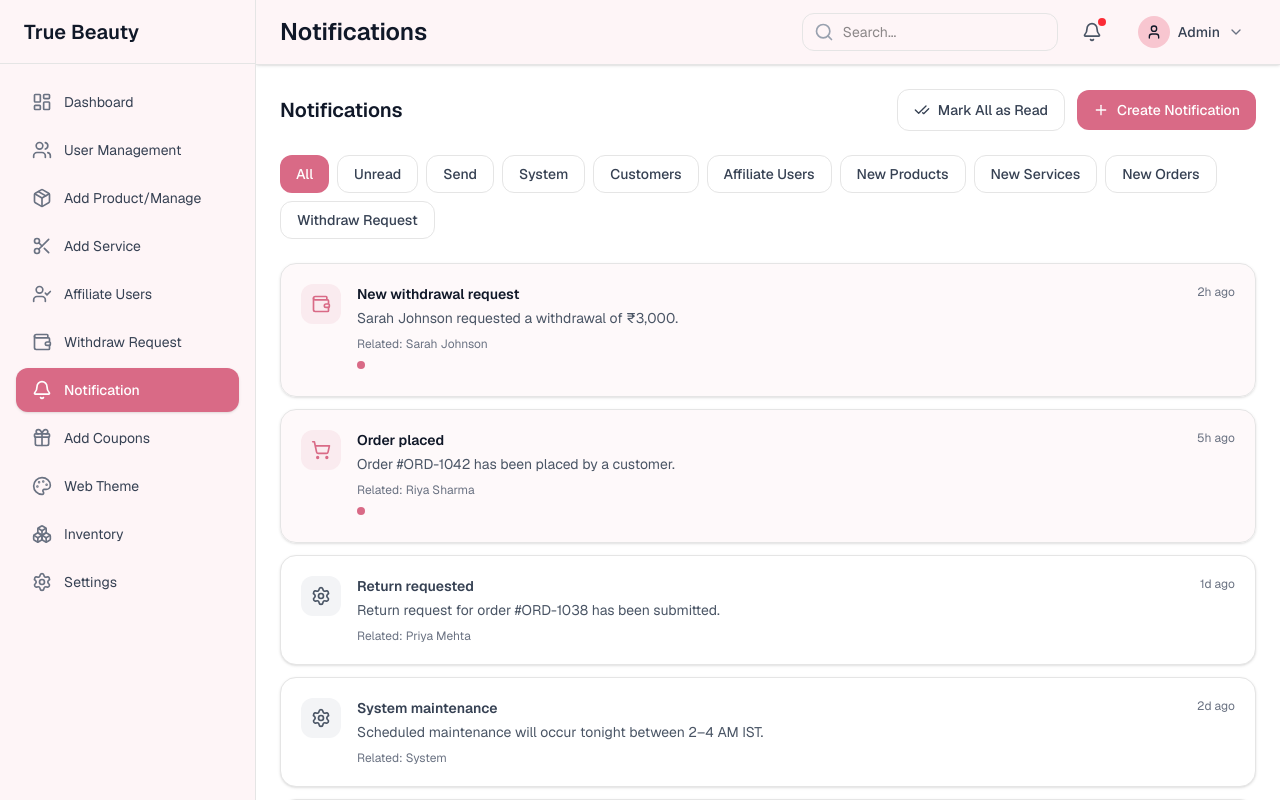
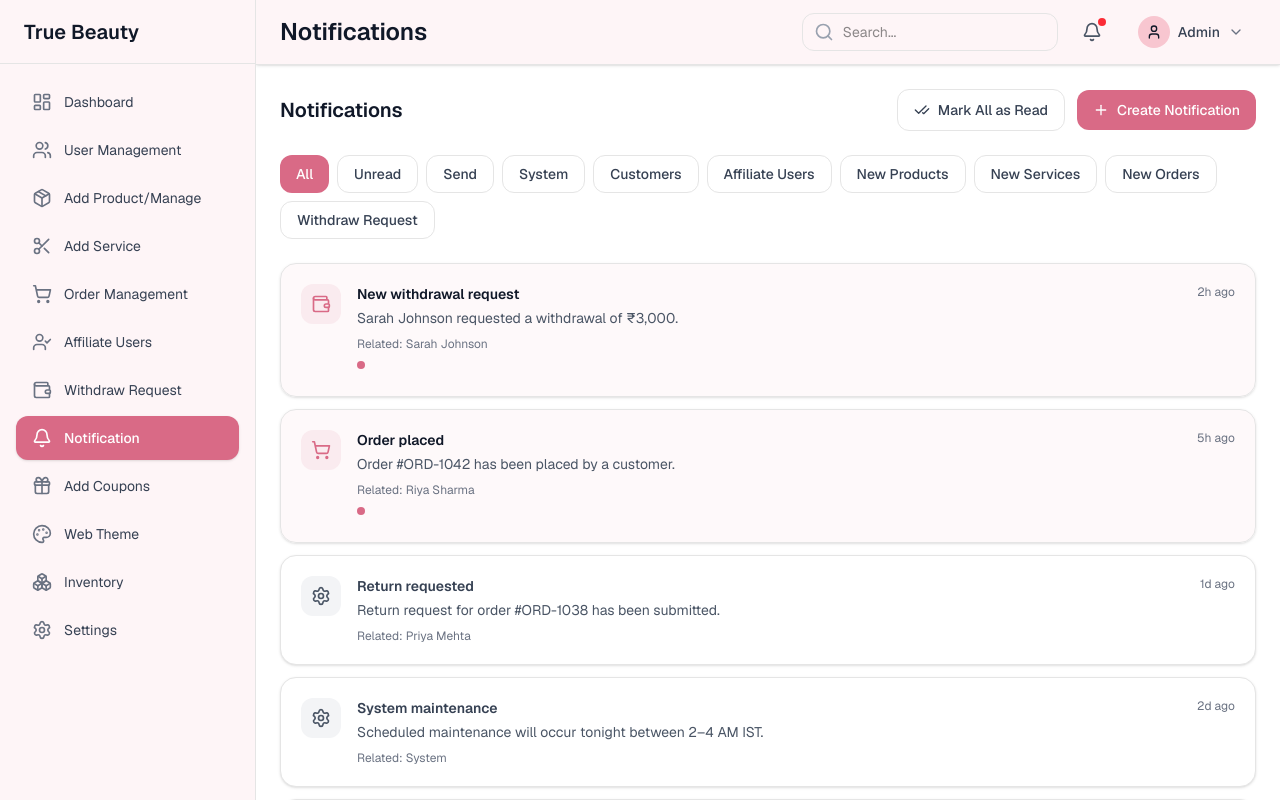
Before and after one commit to ZoyaAnsari19/true-beauty-admin-panel, a Next.js app: page /notifications in a window 1280 px wide. Built offline with nearby package versions, Linux system fonts and the light colour scheme.

Commit message:
Restore "Order Management" menu item in SideBar component for improved navigation.

```diff
--- a/components/SideBar.tsx
+++ b/components/SideBar.tsx
@@ -31,7 +31,7 @@ const menuItems: MenuItem[] = [
   { label: "User Management", icon: Users, href: "/users" },
   { label: "Add Product/Manage", icon: Package, href: "/products" },
   { label: "Add Service", icon: Scissors, href: "/services" },
-  // { label: "Order Management", icon: ShoppingCart, href: "/orders" },
+  { label: "Order Management", icon: ShoppingCart, href: "/orders" },
   { label: "Affiliate Users", icon: UserCheck, href: "/affiliates" },
   { label: "Withdraw Request", icon: Wallet, href: "/withdraw-requests" },
   { label: "Notification", icon: Bell, href: "/notifications" },
@@ -105,7 +105,7 @@ export default function SideBar() {
                 (item.href === "/users" && pathname.startsWith("/users/")) ||
                 (item.href === "/products" && pathname.startsWith("/products")) ||
                 (item.href === "/services" && pathname.startsWith("/services")) ||
-                // (item.href === "/orders" && pathname.startsWith("/orders")) ||
+                (item.href === "/orders" && pathname.startsWith("/orders")) ||
                 (item.href === "/affiliates" && pathname.startsWith("/affiliates/")) ||
                 (item.href === "/withdraw-requests" && pathname.startsWith("/withdraw-requests")) ||
                 (item.href === "/notifications" && pathname.startsWith("/notifications")) ||
```
